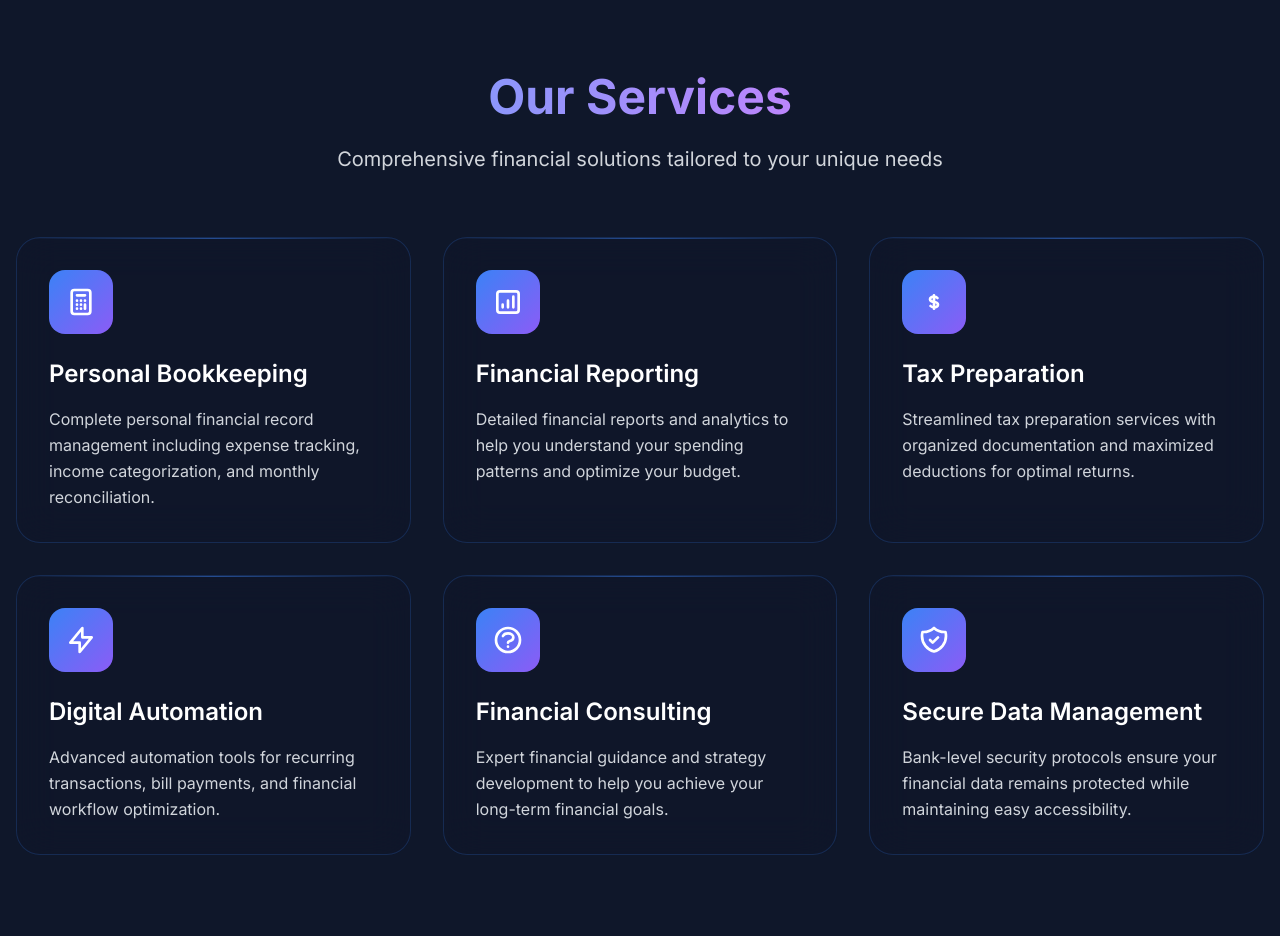
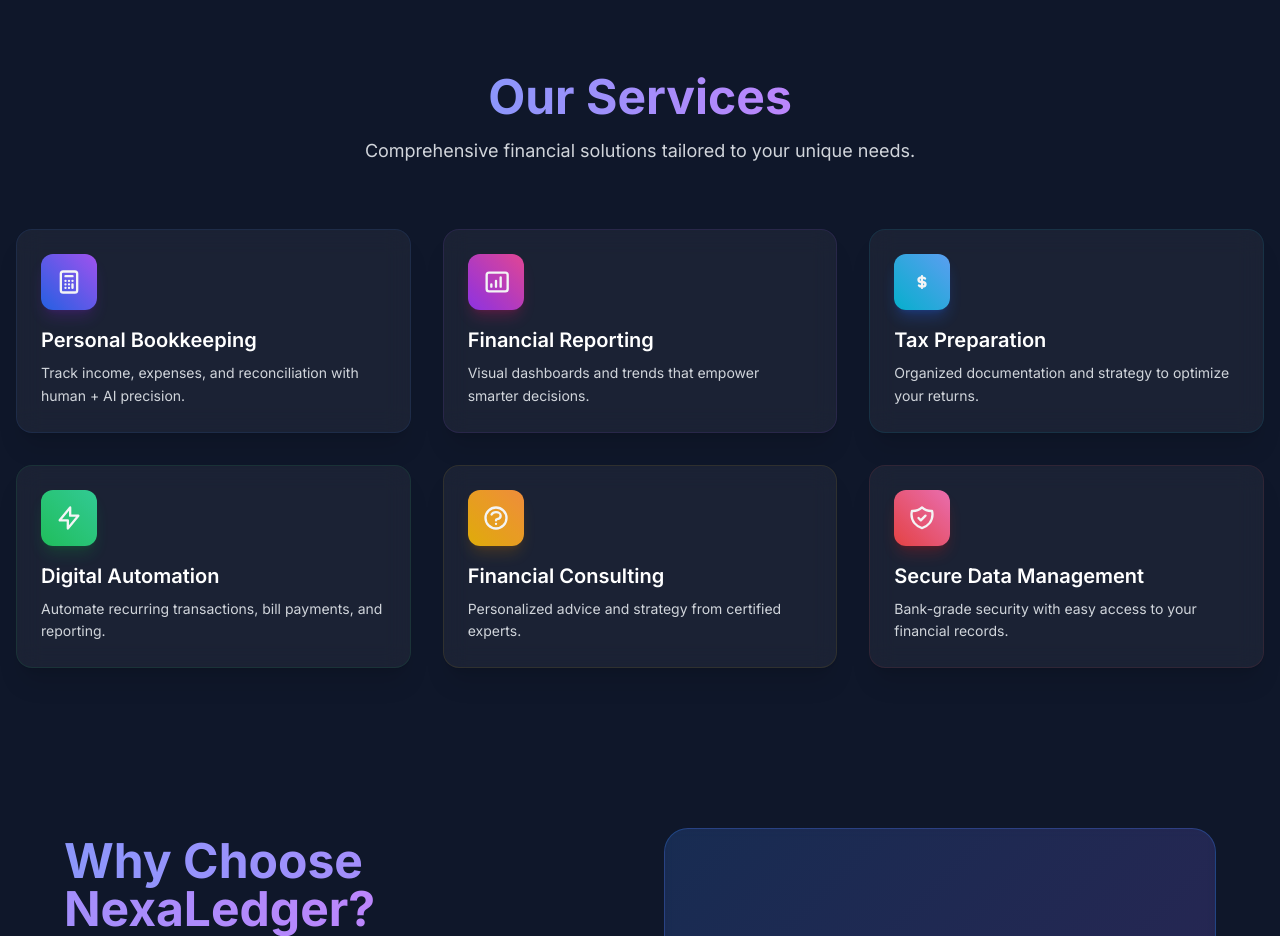
Before and after one commit to Takue12/bookeeping-for-brendon-, a website: page index.html in a window 1280 px wide. Shown: the part 880-1816 px from the top of the page. Drawn offline with nearby package versions, Linux system fonts and the light colour scheme.

Commit message:
Update index.html

```diff
--- a/index.html
+++ b/index.html
@@ -150,94 +150,105 @@
 
 
    <!-- Services Section -->
-    <section id="services" class="relative z-10 py-20 px-4">
+<section id="services" class="relative z-10 py-20 px-4 bg-slate-900">
   <div class="max-w-7xl mx-auto">
-            <div class="text-center mb-16">
-                <h2 class="text-4xl md:text-5xl font-bold mb-6">
+    <!-- Title -->
+    <div class="text-center mb-16" data-aos="fade-up">
+      <h2 class="text-4xl md:text-5xl font-bold mb-4">
         <span class="bg-gradient-to-r from-blue-400 to-purple-400 bg-clip-text text-transparent">
           Our Services
         </span>
       </h2>
-                <p class="text-xl text-gray-300 max-w-3xl mx-auto">
-                    Comprehensive financial solutions tailored to your unique needs
+      <p class="text-lg text-gray-300 max-w-2xl mx-auto">
+        Comprehensive financial solutions tailored to your unique needs.
       </p>
     </div>
 
+    <!-- Service Cards Grid -->
     <div class="grid md:grid-cols-2 lg:grid-cols-3 gap-8">
-                <div class="service-card" data-aos="zoom-in" data-aos-delay="100">
-                    <div class="service-icon">
-                        <svg class="w-8 h-8" fill="none" stroke="currentColor" viewBox="0 0 24 24">
+
+      <!-- Personal Bookkeeping -->
+      <div class="bg-white/5 border border-blue-500/10 backdrop-blur-md rounded-2xl p-6 shadow-xl hover:scale-[1.03] transition-transform duration-300" data-aos="fade-up" data-aos-delay="100">
+        <div class="w-14 h-14 bg-gradient-to-tr from-blue-600 to-purple-500 rounded-xl flex items-center justify-center mb-4 shadow-lg shadow-purple-800/30 animate-pulse">
+          <svg class="w-7 h-7 text-white" fill="none" stroke="currentColor" viewBox="0 0 24 24">
             <path stroke-linecap="round" stroke-linejoin="round" stroke-width="2" d="M9 7h6m0 10v-3m-3 3h.01M9 17h.01M9 14h.01M12 14h.01M15 11h.01M12 11h.01M9 11h.01M7 21h10a2 2 0 002-2V5a2 2 0 00-2-2H7a2 2 0 00-2 2v14a2 2 0 002 2z"/>
           </svg>
         </div>
-                    <h3 class="text-2xl font-semibold mb-4 text-white">Personal Bookkeeping</h3>
-                    <p class="text-gray-300 leading-relaxed">
-                        Complete personal financial record management including expense tracking, income categorization, and monthly reconciliation.
+        <h3 class="text-xl font-semibold text-white mb-2">Personal Bookkeeping</h3>
+        <p class="text-gray-300 text-sm leading-relaxed">
+          Track income, expenses, and reconciliation with human + AI precision.
         </p>
       </div>
 
-                <div class="service-card" data-aos="zoom-in" data-aos-delay="200">
-                    <div class="service-icon">
-                        <svg class="w-8 h-8" fill="none" stroke="currentColor" viewBox="0 0 24 24">
-                            <path stroke-linecap="round" stroke-linejoin="round" stroke-width="2" d="M16 8v8m-4-5v5m-4-2v2m-2 4h12a2 2 0 002-2V6a2 2 0 00-2-2H6a2 2 0 00-2 2v12a2 2 0 002 2z"/>
+      <!-- Financial Reporting -->
+      <div class="bg-white/5 border border-purple-500/10 backdrop-blur-md rounded-2xl p-6 shadow-xl hover:scale-[1.03] transition-transform duration-300" data-aos="fade-up" data-aos-delay="150">
+        <div class="w-14 h-14 bg-gradient-to-tr from-purple-600 to-pink-500 rounded-xl flex items-center justify-center mb-4 shadow-lg shadow-pink-700/30 animate-pulse">
+          <svg class="w-7 h-7 text-white" fill="none" stroke="currentColor" viewBox="0 0 24 24">
+            <path stroke-linecap="round" stroke-linejoin="round" stroke-width="2" d="M16 8v8m-4-5v5m-4-2v2m-2 4h14a2 2 0 002-2V6a2 2 0 00-2-2H6a2 2 0 00-2 2v12a2 2 0 002 2z"/>
           </svg>
         </div>
-                    <h3 class="text-2xl font-semibold mb-4 text-white">Financial Reporting</h3>
-                    <p class="text-gray-300 leading-relaxed">
-                        Detailed financial reports and analytics to help you understand your spending patterns and optimize your budget.
+        <h3 class="text-xl font-semibold text-white mb-2">Financial Reporting</h3>
+        <p class="text-gray-300 text-sm leading-relaxed">
+          Visual dashboards and trends that empower smarter decisions.
         </p>
       </div>
 
-               <div class="service-card" data-aos="zoom-in" data-aos-delay="300">
-                    <div class="service-icon">
-                        <svg class="w-8 h-8" fill="none" stroke="currentColor" viewBox="0 0 24 24">
+      <!-- Tax Preparation -->
+      <div class="bg-white/5 border border-cyan-500/10 backdrop-blur-md rounded-2xl p-6 shadow-xl hover:scale-[1.03] transition-transform duration-300" data-aos="fade-up" data-aos-delay="200">
+        <div class="w-14 h-14 bg-gradient-to-tr from-cyan-500 to-blue-400 rounded-xl flex items-center justify-center mb-4 shadow-lg shadow-blue-600/30 animate-pulse">
+          <svg class="w-7 h-7 text-white" fill="none" stroke="currentColor" viewBox="0 0 24 24">
             <path stroke-linecap="round" stroke-linejoin="round" stroke-width="2" d="M12 8c-1.657 0-3 .895-3 2s1.343 2 3 2 3 .895 3 2-1.343 2-3 2m0-8c1.11 0 2.08.402 2.599 1M12 8V7m0 1v8m0 0v1m0-1c-1.11 0-2.08-.402-2.599-1"/>
           </svg>
         </div>
-                    <h3 class="text-2xl font-semibold mb-4 text-white">Tax Preparation</h3>
-                    <p class="text-gray-300 leading-relaxed">
-                        Streamlined tax preparation services with organized documentation and maximized deductions for optimal returns.
+        <h3 class="text-xl font-semibold text-white mb-2">Tax Preparation</h3>
+        <p class="text-gray-300 text-sm leading-relaxed">
+          Organized documentation and strategy to optimize your returns.
         </p>
       </div>
 
-             <div class="service-card" data-aos="zoom-in" data-aos-delay="400">
-                    <div class="service-icon">
-                        <svg class="w-8 h-8" fill="none" stroke="currentColor" viewBox="0 0 24 24">
+      <!-- Digital Automation -->
+      <div class="bg-white/5 border border-green-500/10 backdrop-blur-md rounded-2xl p-6 shadow-xl hover:scale-[1.03] transition-transform duration-300" data-aos="fade-up" data-aos-delay="250">
+        <div class="w-14 h-14 bg-gradient-to-tr from-green-500 to-emerald-400 rounded-xl flex items-center justify-center mb-4 shadow-lg shadow-green-700/30 animate-pulse">
+          <svg class="w-7 h-7 text-white" fill="none" stroke="currentColor" viewBox="0 0 24 24">
             <path stroke-linecap="round" stroke-linejoin="round" stroke-width="2" d="M13 10V3L4 14h7v7l9-11h-7z"/>
           </svg>
         </div>
-                    <h3 class="text-2xl font-semibold mb-4 text-white">Digital Automation</h3>
-                    <p class="text-gray-300 leading-relaxed">
-                        Advanced automation tools for recurring transactions, bill payments, and financial workflow optimization.
+        <h3 class="text-xl font-semibold text-white mb-2">Digital Automation</h3>
+        <p class="text-gray-300 text-sm leading-relaxed">
+          Automate recurring transactions, bill payments, and reporting.
         </p>
       </div>
 
-                <div class="service-card" data-aos="zoom-in" data-aos-delay="500">
-                    <div class="service-icon">
-                        <svg class="w-8 h-8" fill="none" stroke="currentColor" viewBox="0 0 24 24">
+      <!-- Financial Consulting -->
+      <div class="bg-white/5 border border-yellow-500/10 backdrop-blur-md rounded-2xl p-6 shadow-xl hover:scale-[1.03] transition-transform duration-300" data-aos="fade-up" data-aos-delay="300">
+        <div class="w-14 h-14 bg-gradient-to-tr from-yellow-500 to-orange-400 rounded-xl flex items-center justify-center mb-4 shadow-lg shadow-yellow-700/30 animate-pulse">
+          <svg class="w-7 h-7 text-white" fill="none" stroke="currentColor" viewBox="0 0 24 24">
             <path stroke-linecap="round" stroke-linejoin="round" stroke-width="2" d="M8.228 9c.549-1.165 2.03-2 3.772-2 2.21 0 4 1.343 4 3 0 1.4-1.278 2.575-3.006 2.907-.542.104-.994.54-.994 1.093m0 3h.01M21 12a9 9 0 11-18 0 9 9 0 0118 0z"/>
           </svg>
         </div>
-                    <h3 class="text-2xl font-semibold mb-4 text-white">Financial Consulting</h3>
-                    <p class="text-gray-300 leading-relaxed">
-                        Expert financial guidance and strategy development to help you achieve your long-term financial goals.
+        <h3 class="text-xl font-semibold text-white mb-2">Financial Consulting</h3>
+        <p class="text-gray-300 text-sm leading-relaxed">
+          Personalized advice and strategy from certified experts.
         </p>
       </div>
 
-              <div class="service-card" data-aos="zoom-in" data-aos-delay="600">
-                    <div class="service-icon">
-                        <svg class="w-8 h-8" fill="none" stroke="currentColor" viewBox="0 0 24 24">
+      <!-- Secure Data Management -->
+      <div class="bg-white/5 border border-red-500/10 backdrop-blur-md rounded-2xl p-6 shadow-xl hover:scale-[1.03] transition-transform duration-300" data-aos="fade-up" data-aos-delay="350">
+        <div class="w-14 h-14 bg-gradient-to-tr from-red-500 to-pink-400 rounded-xl flex items-center justify-center mb-4 shadow-lg shadow-red-700/30 animate-pulse">
+          <svg class="w-7 h-7 text-white" fill="none" stroke="currentColor" viewBox="0 0 24 24">
             <path stroke-linecap="round" stroke-linejoin="round" stroke-width="2" d="M9 12l2 2 4-4m5.618-4.016A11.955 11.955 0 0112 2.944a11.955 11.955 0 01-8.618 3.04A12.02 12.02 0 003 9c0 5.591 3.824 10.29 9 11.622 5.176-1.332 9-6.03 9-11.622 0-1.042-.133-2.052-.382-3.016z"/>
           </svg>
         </div>
-                    <h3 class="text-2xl font-semibold mb-4 text-white">Secure Data Management</h3>
-                    <p class="text-gray-300 leading-relaxed">
-                        Bank-level security protocols ensure your financial data remains protected while maintaining easy accessibility.
+        <h3 class="text-xl font-semibold text-white mb-2">Secure Data Management</h3>
+        <p class="text-gray-300 text-sm leading-relaxed">
+          Bank-grade security with easy access to your financial records.
         </p>
       </div>
+
     </div>
   </div>
 </section>
+
 
     <!-- About Section -->
     <section id="about" class="relative z-10 py-20 px-4">
```
Lines whose indentation alone changed are shown as unchanged.
